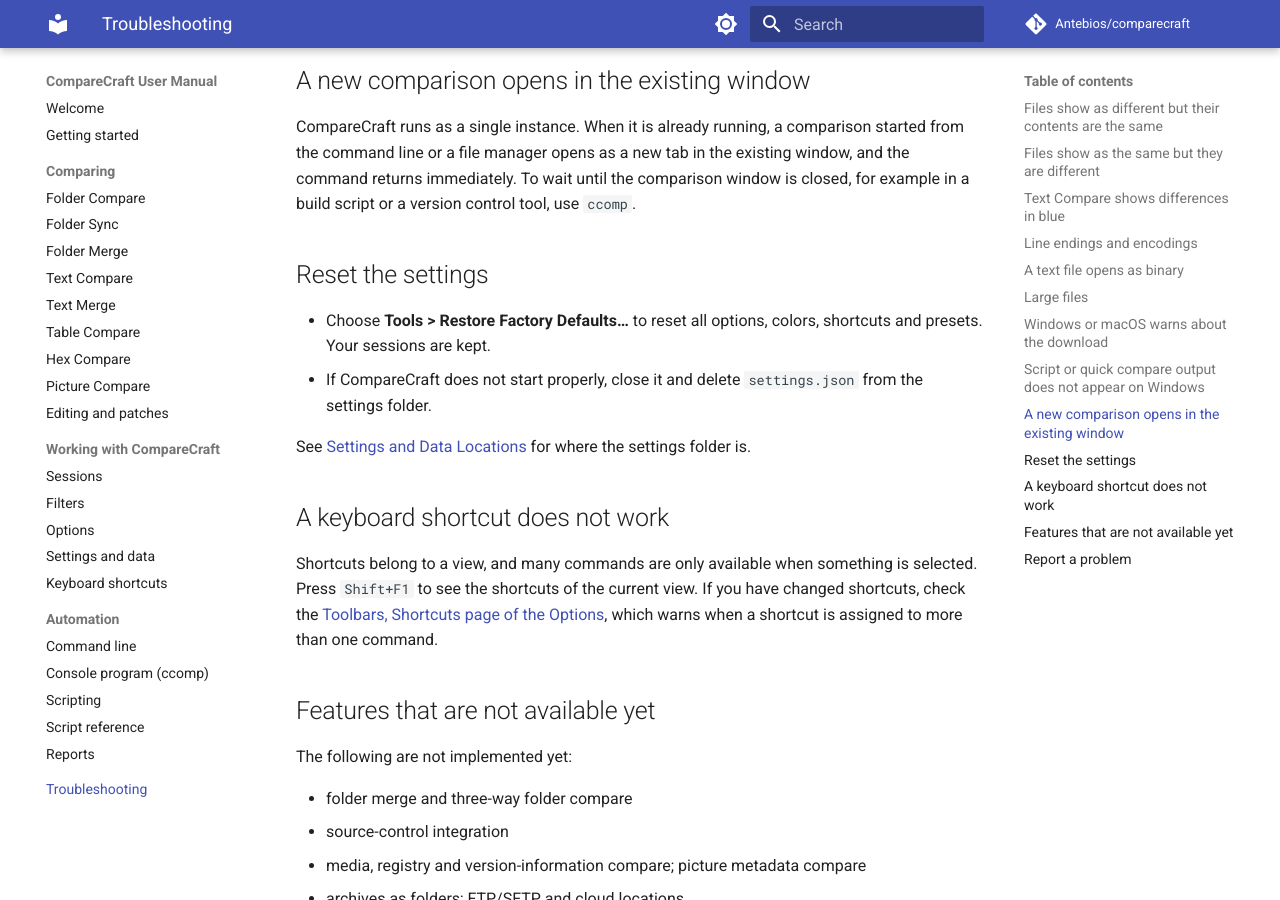
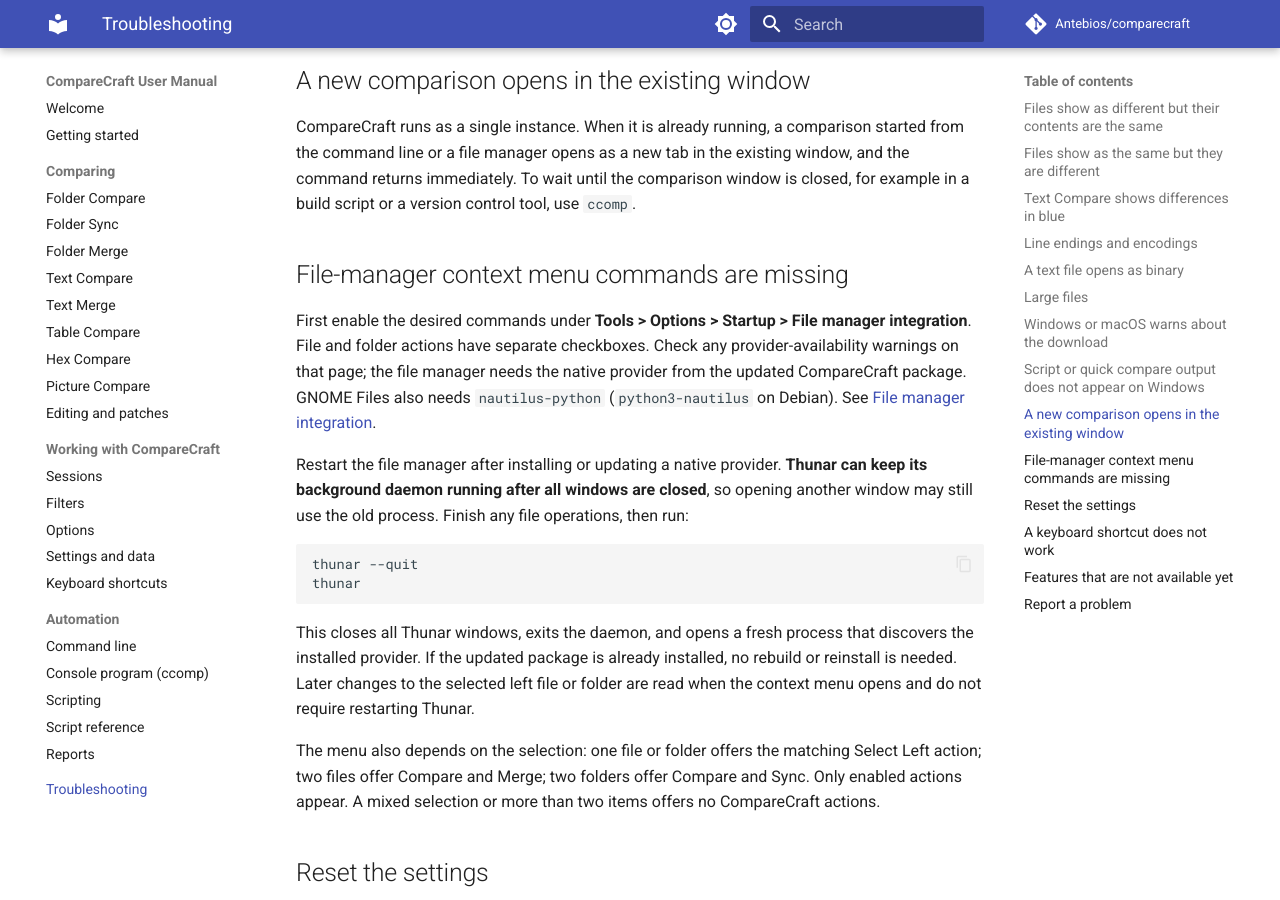
Before and after one commit to Antebios/comparecraft, an MkDocs documentation site: the page built from docs/manual/troubleshooting.md, in a window 1280 px wide and 900 px high, scrolled down 2012 px. Built offline with MkDocs 1.6.1 and Material for MkDocs 9.7.7, drawn with Linux system fonts in a browser that asks for light colours; comment, search, counter and statistics services are not loaded.

Commit message:
docs: Update context menu integration instructions and troubleshooting tips

````diff
--- a/docs/manual/troubleshooting.md
+++ b/docs/manual/troubleshooting.md
@@ -51,6 +51,30 @@
 
 CompareCraft runs as a single instance. When it is already running, a comparison started from the command line or a file manager opens as a new tab in the existing window, and the command returns immediately. To wait until the comparison window is closed, for example in a build script or a version control tool, use `ccomp`.
 
+## File-manager context menu commands are missing
+
+First enable the desired commands under **Tools > Options > Startup > File manager integration**.
+File and folder actions have separate checkboxes. Check any provider-availability warnings on that page;
+the file manager needs the native provider from the updated CompareCraft package. GNOME Files also needs
+`nautilus-python` (`python3-nautilus` on Debian). See [File manager integration](options.md#file-manager-integration).
+
+Restart the file manager after installing or updating a native provider. **Thunar can keep its background
+daemon running after all windows are closed**, so opening another window may still use the old process.
+Finish any file operations, then run:
+
+```sh
+thunar --quit
+thunar
+```
+
+This closes all Thunar windows, exits the daemon, and opens a fresh process that discovers the installed
+provider. If the updated package is already installed, no rebuild or reinstall is needed. Later changes to
+the selected left file or folder are read when the context menu opens and do not require restarting Thunar.
+
+The menu also depends on the selection: one file or folder offers the matching Select Left action; two files
+offer Compare and Merge; two folders offer Compare and Sync. Only enabled actions appear. A mixed selection
+or more than two items offers no CompareCraft actions.
+
 ## Reset the settings
 
 - Choose **Tools > Restore Factory Defaults…** to reset all options, colors, shortcuts and presets. Your sessions are kept.
````
Also changed, not shown: README.md (+5 -1 lines), docs/manual/options.md (+5 -2 lines).
